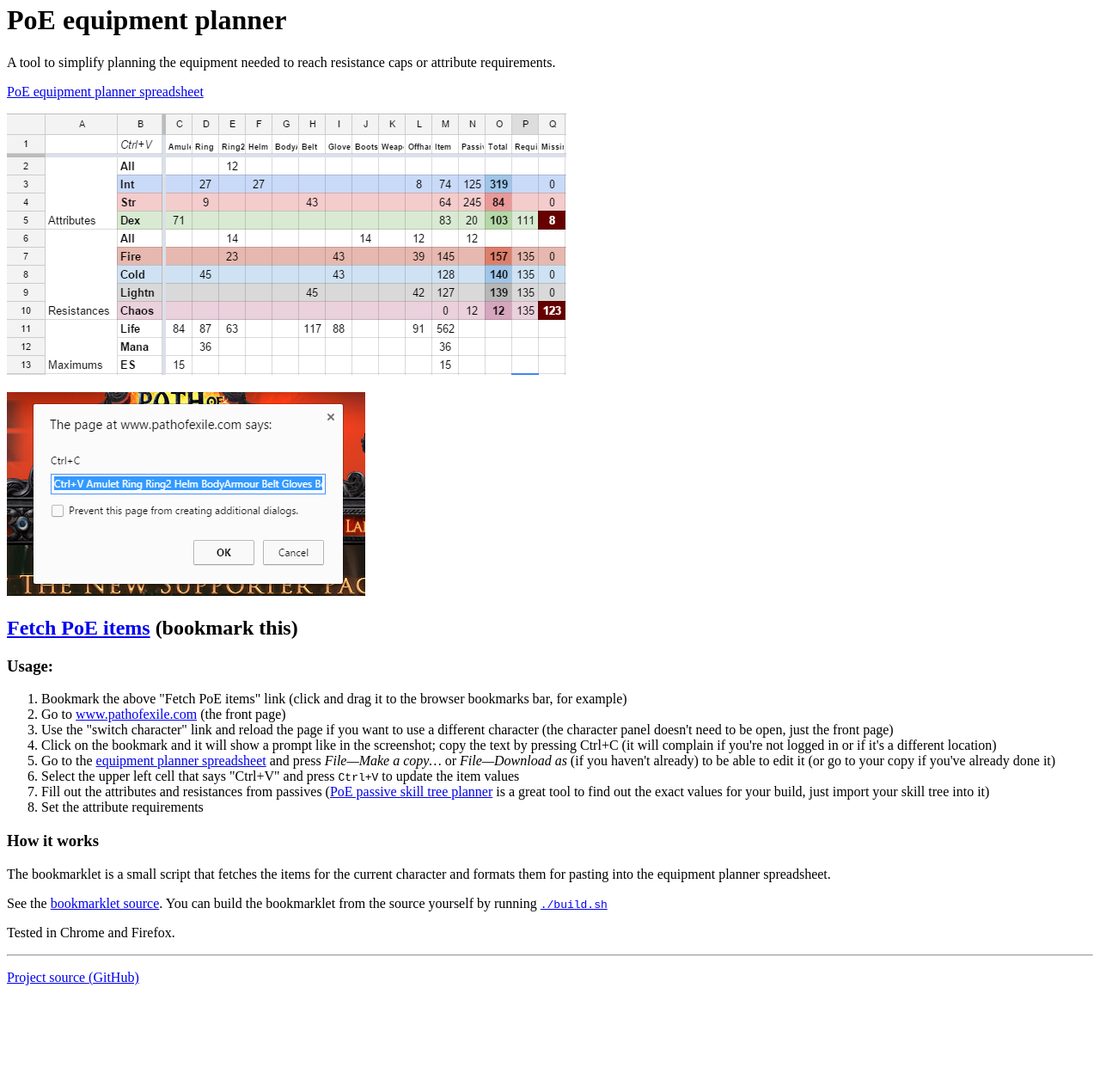
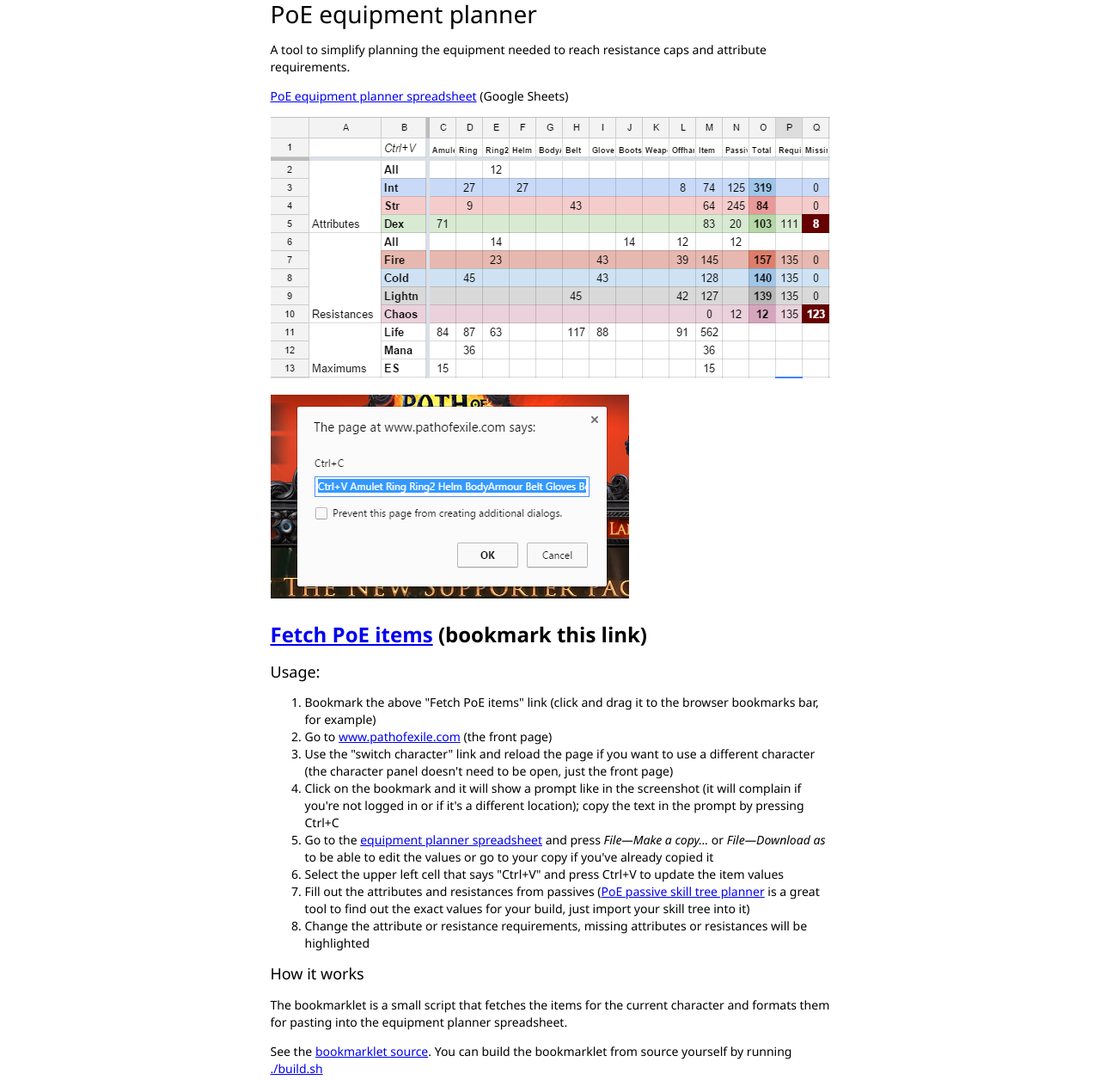
Before and after one commit to slikts/fetchpoeitems, a plain HTML site: page index.html in a window 1280 px wide. Shown: the part 16-1272 px from the top of the page at 86% size. Before the commit the page ends 1178 px from the top, so only its background shows below. Drawn offline with Linux system fonts and the light colour scheme.

Commit message:
editing, style

```diff
--- a/index.html
+++ b/index.html
@@ -3,19 +3,50 @@
   <head>
     <title>PoE equipment planner</title>
     <meta http-equiv="Content-Type" content="text/html;charset=utf-8">
+    <style>
+body {
+  max-width: 651px;
+  margin: auto;
+}
+* {
+  font-family: 'Segoe UI', Frutiger, 'Frutiger Linotype', 'Dejavu Sans', 'Helvetica Neue', Arial, sans-serif;
+}
+h1 {
+  font-size: 28px;
+  font-style: normal;
+  font-variant: normal;
+  font-weight: 500;
+  line-height: 26.4px;
+}
+h3 {
+  font-size: 18px;
+  font-style: normal;
+  font-variant: normal;
+  font-weight: 500;
+  line-height: 15.4px;
+}
+li,
+p {
+  font-size: 14px;
+  font-style: normal;
+  font-variant: normal;
+  font-weight: 400;
+  line-height: 20px;
+}
+    </style>
   </head>
   <body>
     <h1>PoE equipment planner</h1>
 
-    <p>A tool to simplify planning the equipment needed to reach resistance caps or attribute requirements.</p>
+    <p>A tool to simplify planning the equipment needed to reach resistance caps and attribute requirements.</p>
 
-    <p><a href="https://goo.gl/34m0XL" target="_blank">PoE equipment planner spreadsheet</a></p>
+    <p><a href="https://goo.gl/34m0XL" target="_blank">PoE equipment planner spreadsheet</a> (Google Sheets)</p>
 
     <p><a href="https://goo.gl/34m0XL" target="_blank"><img src="sheet.png" width="651" height="304" alt="Spreadsheet screenshot"></a></p>
 
     <p><img src="prompt.png" width="417" height="237" alt="Prompt screenshot"></p>
 
-    <h2><a id="bookmarklet">Fetch PoE items</a> (bookmark this)</h2>
+    <h2><a id="bookmarklet">Fetch PoE items</a> (bookmark this link)</h2>
     <noscript>
     Link requires scripting to work; <a href="bookmarklet.js">create bookmark manually</a>
     </noscript>
@@ -31,18 +62,18 @@
       <li>Bookmark the above "Fetch PoE items" link (click and drag it to the browser bookmarks bar, for example)</li>
       <li>Go to <a href="https://www.pathofexile.com/">www.pathofexile.com</a> (the front page)</li>
       <li>Use the "switch character" link and reload the page if you want to use a different character (the character panel doesn't need to be open, just the front page)</li>
-      <li>Click on the bookmark and it will show a prompt like in the screenshot; copy the text by pressing Ctrl+C (it will complain if you're not logged in or if it's a different location)</li>
-      <li>Go to the <a href="https://goo.gl/34m0XL" target="_blank">equipment planner spreadsheet</a> and press <em>File—Make a copy…</em> or <em>File—Download as</em> (if you haven't already) to be able to edit it (or go to your copy if you've already done it)</li>
+      <li>Click on the bookmark and it will show a prompt like in the screenshot (it will complain if you're not logged in or if it's a different location); copy the text in the prompt by pressing Ctrl+C</li>
+      <li>Go to the <a href="https://goo.gl/34m0XL" target="_blank">equipment planner spreadsheet</a> and press <em>File—Make a copy…</em> or <em>File—Download as</em> to be able to edit the values or go to your copy if you've already copied it</li>
       <li>Select the upper left cell that says "Ctrl+V" and press <kbd>Ctrl+V</kbd> to update the item values</li>
       <li>Fill out the attributes and resistances from passives (<a href="https://github.com/EmmittJ/PoESkillTree" target="_blank">PoE passive skill tree planner</a> is a great tool to find out the exact values for your build, just import your skill tree into it)
-      <li>Set the attribute requirements</li>
+      <li>Change the attribute or resistance requirements, missing attributes or resistances will be highlighted</li>
     </ol>
 
     <h3>How it works</h3>
 
     <p>The bookmarklet is a small script that fetches the items for the current character and formats them for pasting into the equipment planner spreadsheet.</p>
-    <p>See the <a href="https://github.com/slikts/fetchpoeitems/blob/master/lib/fetch.js">bookmarklet source</a>. You can build the bookmarklet from the source yourself by running <code><a href="https://github.com/slikts/fetchpoeitems/blob/master/build.sh">./build.sh</a></code></p>
-    <p>Tested in Chrome and Firefox.</p>
+    <p>See the <a href="https://github.com/slikts/fetchpoeitems/blob/master/lib/fetch.js">bookmarklet source</a>. You can build the bookmarklet from source yourself by running <code><a href="https://github.com/slikts/fetchpoeitems/blob/master/build.sh">./build.sh</a></code></p>
+    <p>Tested in Chrome 47 and Firefox 42.</p>
 
     <hr>
 
```
